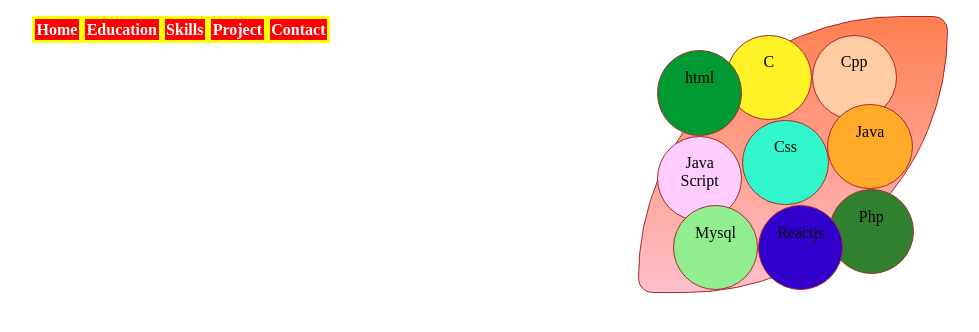
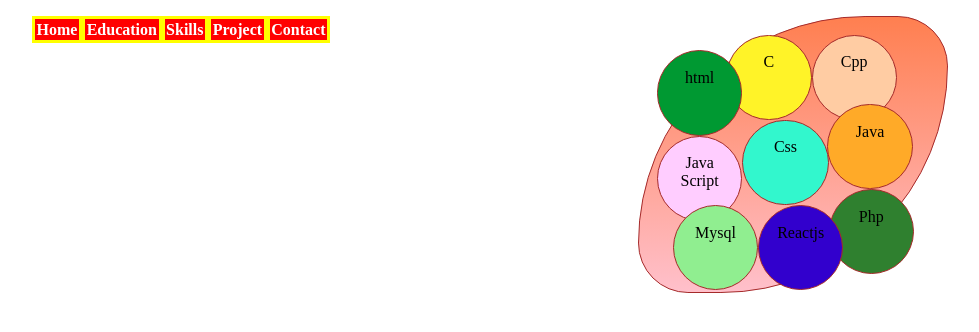
Before and after one commit to jandevaishnavi/myportfoliovj, a plain HTML site: page skills.html in a window 1280 px wide. Shown: the whole page, without its empty margins (16-995 px from the left). Drawn offline with Linux system fonts and the light colour scheme.

Commit message:
Update skills.html

```diff
--- a/skills.html
+++ b/skills.html
@@ -22,7 +22,7 @@ text-align:center;
 
 #w{
 margin:auto;
-   border-radius:200rem 11rem;
+   border-radius: 50rem 11rem;
 width: 17rem;
 height: 15rem;
 background:linear-gradient(coral,pink);
```
